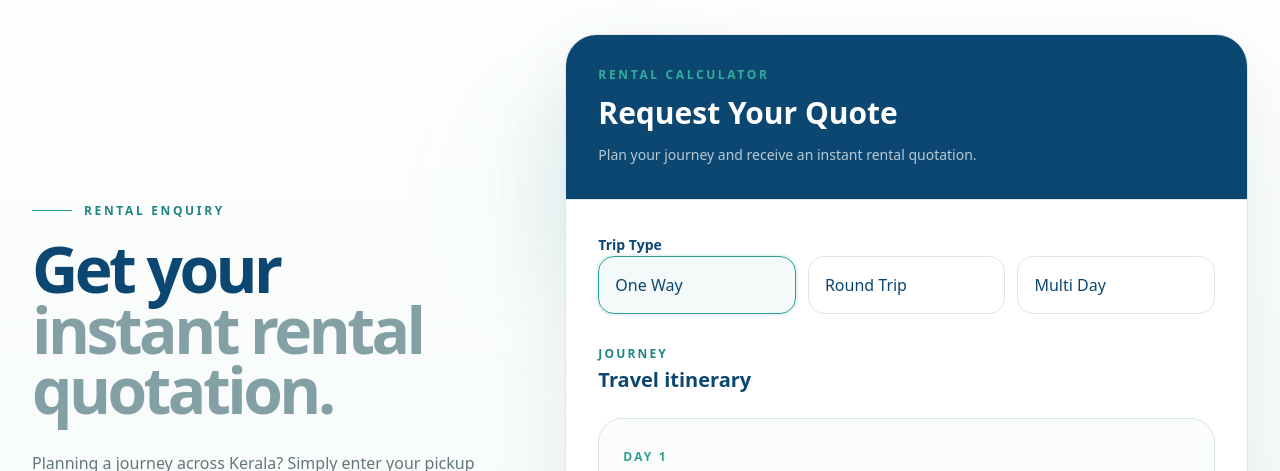
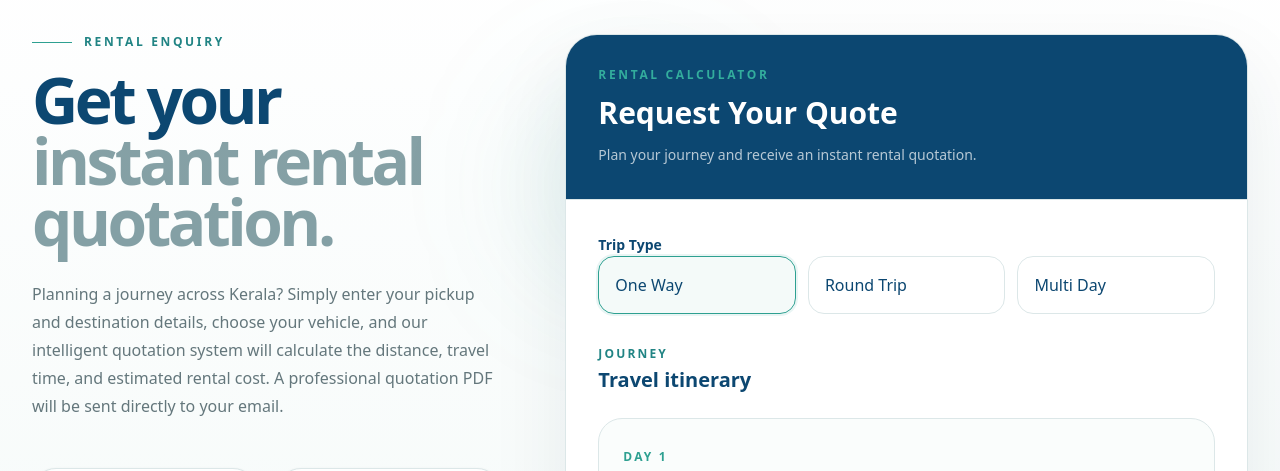
Before and after one commit to wizaura/ezora, a Next.js app: page /rental-services in a window 1280 px wide. Shown: the part 742-1213 px from the top of the page. Built offline with nearby package versions, Linux system fonts and the light colour scheme; no server answers; the database is empty.

Commit message:
5th commit - Added blog pages in user side 3.2

```diff
--- a/components/rental-services/RentalEnquiryForm.tsx
+++ b/components/rental-services/RentalEnquiryForm.tsx
@@ -38,27 +38,33 @@ const features = [
 
 export default function RentalEnquirySection() {
     return (
-        <section className="overflow-hidden bg-gradient-to-b from-white via-surface-soft to-white py-24">
-            <div className="mx-auto max-w-[1440px] px-5 lg:px-8">
-                <div className="grid gap-16 lg:grid-cols-12 lg:items-center">
+        <section className="w-full overflow-x-hidden bg-gradient-to-b from-white via-surface-soft to-white py-16 sm:py-20 lg:py-24">
+            <div className="mx-auto w-full max-w-[1440px] px-4 sm:px-6 lg:px-8">
+
+                <div className="grid w-full min-w-0 gap-10 lg:grid-cols-12 lg:items-start lg:gap-16">
+
                     {/* LEFT */}
-                    <div className="lg:col-span-5">
+                    <div className="w-full min-w-0 lg:col-span-5">
+
+                        {/* Sticky wrapper */}
+                        <div className="w-full lg:sticky lg:top-28">
+
                             <div className="mb-5 flex items-center gap-3">
-                            <span className="h-px w-10 bg-sea" />
+                                <span className="h-px w-10 shrink-0 bg-sea" />
 
-                            <p className="text-xs font-semibold uppercase tracking-[0.22em] text-greenish-blue">
+                                <p className="min-w-0 text-xs font-semibold uppercase tracking-[0.22em] text-greenish-blue">
                                     Rental Enquiry
                                 </p>
                             </div>
 
-                        <h2 className="text-[clamp(2.8rem,5vw,5.3rem)] font-semibold leading-[0.95] tracking-[-0.055em] text-dark-cerulean">
+                            <h2 className="max-w-full break-words text-[clamp(2.5rem,5vw,5.3rem)] font-semibold leading-[0.95] tracking-[-0.055em] text-dark-cerulean">
                                 Get your
                                 <span className="block text-dark-grey-blue/55">
                                     instant rental quotation.
                                 </span>
                             </h2>
 
-                        <p className="mt-7 max-w-xl text-base leading-7 text-muted">
+                            <p className="mt-7 max-w-xl break-words text-base leading-7 text-muted">
                                 Planning a journey across Kerala? Simply enter your
                                 pickup and destination details, choose your vehicle,
                                 and our intelligent quotation system will calculate
@@ -68,24 +74,24 @@ export default function RentalEnquirySection() {
                             </p>
 
                             {/* Feature Cards */}
-                        <div className="mt-12 grid gap-5 sm:grid-cols-2">
+                            <div className="mt-10 grid min-w-0 gap-4 sm:mt-12 sm:grid-cols-2 sm:gap-5">
                                 {features.map((feature) => {
                                     const Icon = feature.icon;
 
                                     return (
                                         <div
                                             key={feature.title}
-                                        className="group rounded-3xl border border-border bg-white p-6 shadow-sm transition-all duration-300 hover:-translate-y-1 hover:border-sea/30 hover:shadow-xl"
+                                            className="group min-w-0 rounded-3xl border border-border bg-white p-5 shadow-sm transition-all duration-300 hover:-translate-y-1 hover:border-sea/30 hover:shadow-xl sm:p-6"
                                         >
-                                        <div className="flex h-12 w-12 items-center justify-center rounded-2xl bg-sea/10 text-sea transition-colors duration-300 group-hover:bg-sea group-hover:text-white">
+                                            <div className="flex h-12 w-12 shrink-0 items-center justify-center rounded-2xl bg-sea/10 text-sea transition-colors duration-300 group-hover:bg-sea group-hover:text-white">
                                                 <Icon size={22} />
                                             </div>
 
-                                        <h3 className="mt-5 text-lg font-semibold text-dark-cerulean">
+                                            <h3 className="mt-5 break-words text-lg font-semibold text-dark-cerulean">
                                                 {feature.title}
                                             </h3>
 
-                                        <p className="mt-2 text-sm leading-6 text-muted">
+                                            <p className="mt-2 break-words text-sm leading-6 text-muted">
                                                 {feature.description}
                                             </p>
                                         </div>
@@ -94,9 +100,9 @@ export default function RentalEnquirySection() {
                             </div>
 
                             {/* Bottom Stats */}
-                        <div className="mt-12 flex flex-wrap gap-5">
-                            <div className="rounded-3xl border border-border bg-white px-6 py-5 shadow-sm">
-                                <h3 className="text-3xl font-semibold text-dark-cerulean">
+                            <div className="mt-10 flex min-w-0 flex-wrap gap-3 sm:mt-12 sm:gap-5">
+                                <div className="min-w-0 rounded-3xl border border-border bg-white px-5 py-4 shadow-sm sm:px-6 sm:py-5">
+                                    <h3 className="text-2xl font-semibold text-dark-cerulean sm:text-3xl">
                                         24/7
                                     </h3>
 
@@ -105,8 +111,8 @@ export default function RentalEnquirySection() {
                                     </p>
                                 </div>
 
-                            <div className="rounded-3xl border border-border bg-white px-6 py-5 shadow-sm">
-                                <h3 className="text-3xl font-semibold text-dark-cerulean">
+                                <div className="min-w-0 rounded-3xl border border-border bg-white px-5 py-4 shadow-sm sm:px-6 sm:py-5">
+                                    <h3 className="text-2xl font-semibold text-dark-cerulean sm:text-3xl">
                                         100%
                                     </h3>
 
@@ -115,8 +121,8 @@ export default function RentalEnquirySection() {
                                     </p>
                                 </div>
 
-                            <div className="rounded-3xl border border-border bg-white px-6 py-5 shadow-sm">
-                                <h3 className="text-3xl font-semibold text-dark-cerulean">
+                                <div className="min-w-0 rounded-3xl border border-border bg-white px-5 py-4 shadow-sm sm:px-6 sm:py-5">
+                                    <h3 className="text-2xl font-semibold text-dark-cerulean sm:text-3xl">
                                         PDF
                                     </h3>
 
@@ -125,19 +131,25 @@ export default function RentalEnquirySection() {
                                     </p>
                                 </div>
                             </div>
+
+                        </div>
                     </div>
 
                     {/* RIGHT */}
-                    <div className="relative lg:col-span-7">
+                    <div className="relative w-full min-w-0 lg:col-span-7">
+
                         {/* Background decoration */}
                         <div className="absolute -left-10 top-12 hidden h-52 w-52 rounded-full bg-sea/10 blur-3xl lg:block" />
 
                         <div className="absolute -bottom-10 right-0 hidden h-60 w-60 rounded-full bg-greenish-blue/10 blur-3xl lg:block" />
 
-                        <div className="relative">
+                        {/* Form */}
+                        <div className="relative w-full min-w-0 max-w-full">
                             <RentalForm />
                         </div>
+
                     </div>
+
                 </div>
             </div>
         </section>
--- a/components/rental-services/RentalForm.tsx
+++ b/components/rental-services/RentalForm.tsx
@@ -665,7 +665,7 @@ export default function RentalForm() {
                 onSubmit={handleSubmit(
                     onSubmit
                 )}
-                className="space-y-8 p-8"
+                className="space-y-8 py-8 px-4 md:px-8"
             >
 
                 {/* =================================================
@@ -706,8 +706,7 @@ export default function RentalForm() {
                                     key={
                                         option.value
                                     }
-                                    className={`cursor-pointer rounded-2xl border p-4 transition ${
-                                        tripType ===
+                                    className={`cursor-pointer rounded-2xl border p-4 transition ${tripType ===
                                             option.value
                                             ? "border-sea bg-sea/5 ring-2 ring-sea/10"
                                             : "border-border hover:bg-surface-soft"
@@ -756,7 +755,6 @@ export default function RentalForm() {
 
                 <div className="space-y-6">
 
-                    <div className="flex items-center justify-between">
 
                     <div>
 
@@ -767,22 +765,6 @@ export default function RentalForm() {
                         <h4 className="mt-1 text-xl font-semibold text-dark-cerulean">
                             Travel itinerary
                         </h4>
-
-                        </div>
-
-                        {tripType ===
-                            "MULTI_DAY" && (
-                            <Button
-                                type="button"
-                                variant="outline"
-                                onClick={
-                                    handleAddDay
-                                }
-                            >
-                                <Plus className="mr-2 h-4 w-4" />
-                                Add Day
-                            </Button>
-                        )}
 
                     </div>
 
@@ -804,7 +786,7 @@ export default function RentalForm() {
                                     key={
                                         day.id
                                     }
-                                    className="rounded-3xl border border-border bg-surface-soft/40 p-6"
+                                    className="rounded-3xl border border-border bg-surface-soft/40 py-6 px-3 md:px-6"
                                 >
 
                                     {/* Day Header */}
@@ -1139,6 +1121,22 @@ export default function RentalForm() {
 
                 </div>
 
+                <div className="text-end">
+                    {tripType ===
+                        "MULTI_DAY" && (
+                            <Button
+                                type="button"
+                                variant="outline"
+                                onClick={
+                                    handleAddDay
+                                }
+                            >
+                                <Plus className="mr-2 h-4 w-4" />
+                                Add Day
+                            </Button>
+                        )}
+                </div>
+
 
                 {/* =================================================
                     PASSENGERS + VEHICLE
@@ -1558,7 +1556,7 @@ export default function RentalForm() {
                         </>
                     ) : (
                         <>
-                            Calculate My Quote
+                            Generate My Quote
 
                             <ArrowRight
                                 size={18}
```
Lines whose indentation alone changed are shown as unchanged.
